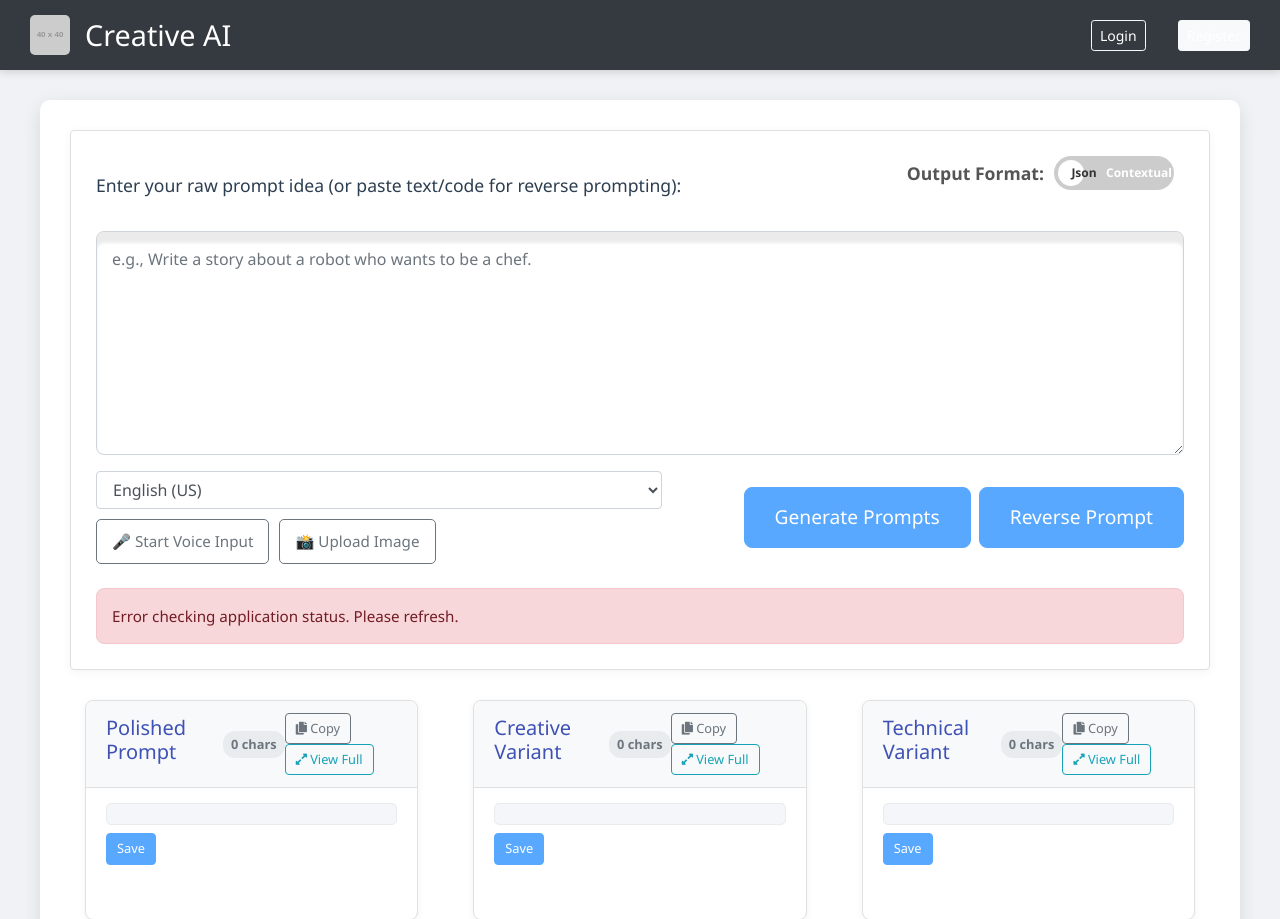
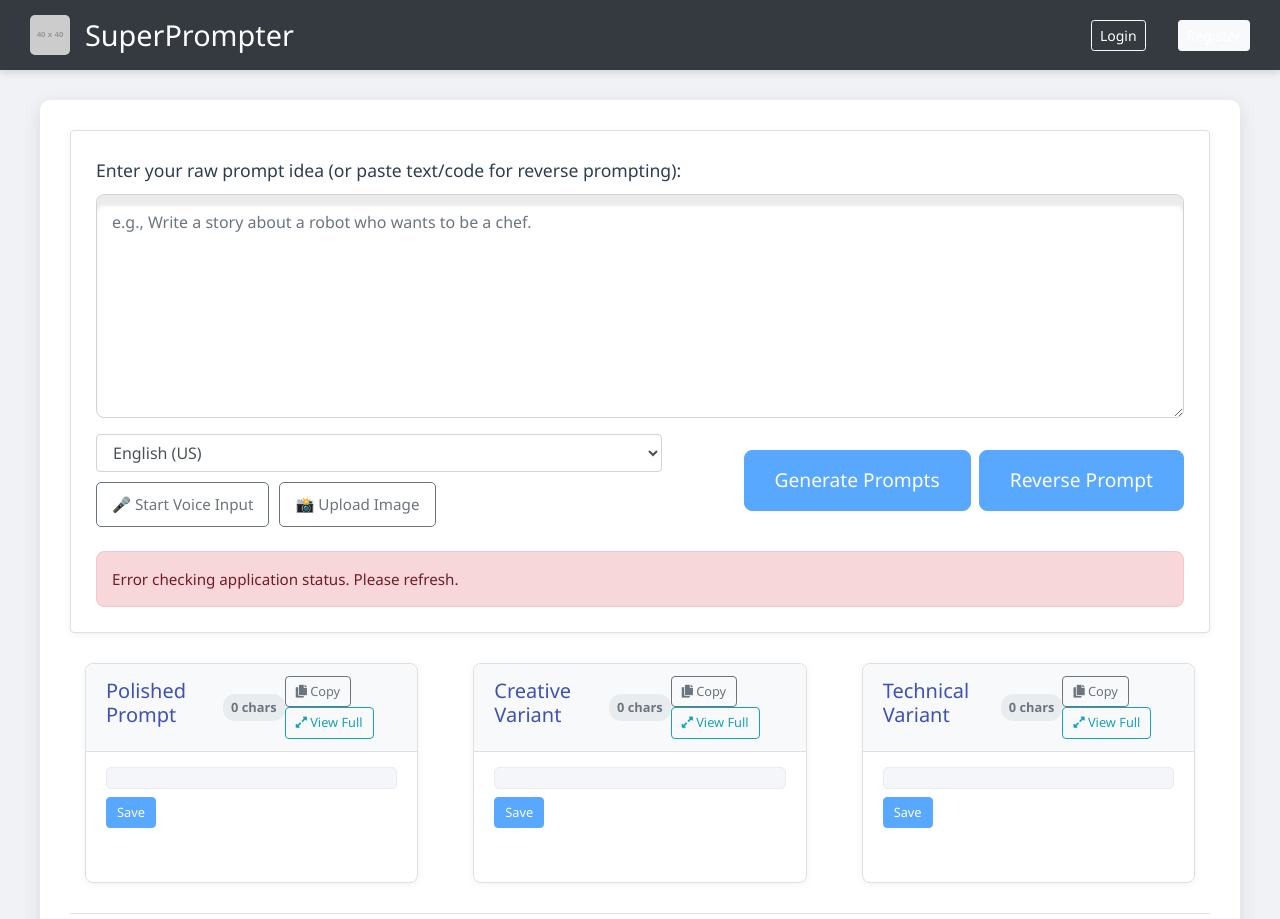
Before and after one commit to simpdatasush/prompts_testing, a Python web app: template templates/index.html in a window 1280 px wide. Shown: the top 919 px of the page. Run offline with Jinja, Linux system fonts and the light colour scheme; the template is opened without the code that fills it, so the values that code supplies are empty; grey boxes labelled with a size stand in for pictures from a placeholder-image service; some libraries are stand-ins or nearby versions.

Commit message:
Update index.html

```diff
--- a/templates/index.html
+++ b/templates/index.html
@@ -3,17 +3,17 @@
 <head>
    <meta charset="UTF-8">
    <meta name="viewport" content="width=device-width, initial-scale=1.0">
-  <title>AI Prompt Generator - Home</title>
+   <title>AI Prompt Generator</title>
    <!-- Bootstrap CSS for modern styling -->
    <link rel="stylesheet" href="https://stackpath.bootstrapcdn.com/bootstrap/4.5.2/css/bootstrap.min.css">
-  <!-- Font Awesome for icons (optional, but good for consistency) -->
+   <!-- Font Awesome for icons -->
    <link rel="stylesheet" href="https://cdnjs.cloudflare.com/ajax/libs/font-awesome/5.15.3/css/all.min.css">
    <style>
        body {
            font-family: 'Segoe UI', Tahoma, Geneva, Verdana, sans-serif;
            margin: 0;
            padding: 0; /* Remove body padding as main-content-wrapper will handle it */
-          background-color: #f0f2f5; /* Consistent background */
+           background-color: #f0f2f5;
            color: #333;
            line-height: 1.6;
        }
@@ -519,126 +519,14 @@
            color: #dc3545; /* Red for active timer */
            display: none; /* Hidden by default */
        }
-
-      /* Styles for the custom toggle switch */
-      .toggle-switch-container {
-          display: flex;
-          align-items: center;
-          justify-content: flex-end; /* Align to the right */
-          margin-bottom: 15px;
-          font-weight: bold;
-      }
-
-      .toggle-switch-container label {
-          margin-right: 10px;
-          color: #555;
-      }
-
-      .toggle-switch {
-          position: relative;
-          display: inline-block;
-          width: 120px; /* Doubled from 60px */
-          height: 34px;
-      }
-
-      .toggle-switch input {
-          opacity: 0;
-          width: 0;
-          height: 0;
-      }
-
-      .slider {
-          position: absolute;
-          cursor: pointer;
-          top: 0;
-          left: 0;
-          right: 0;
-          bottom: 0;
-          background-color: #ccc;
-          -webkit-transition: .4s;
-          transition: .4s;
-          border-radius: 34px;
-      }
-
-      .slider:before {
-          position: absolute;
-          content: "";
-          height: 26px;
-          width: 26px;
-          left: 4px;
-          bottom: 4px;
-          background-color: white;
-          -webkit-transition: .4s;
-          transition: .4s;
-          border-radius: 50%;
-      }
-
-      input:checked + .slider {
-          background-color: #2196F3;
-      }
-
-      input:focus + .slider {
-          box-shadow: 0 0 1px #2196F3;
-      }
-
-      input:checked + .slider:before {
-          -webkit-transform: translateX(86px); /* Adjusted for new width */
-          -ms-transform: translateX(86px);    /* Adjusted for new width */
-          transform: translateX(86px);       /* Adjusted for new width */
-      }
-
-      /* Round sliders */
-      .slider.round {
-          border-radius: 34px;
-      }
-
-      .slider.round:before {
-          border-radius: 50%;
-      }
-
-      .toggle-text {
-          position: absolute;
-          font-size: 12px;
-          font-weight: bold;
-          line-height: 34px;
-          text-align: center;
-          width: 100%;
-          user-select: none; /* Prevent text selection */
-      }
-
-      .toggle-text.contextual {
-          left: 25px; /* Adjusted for centering in new width */
-          color: #FFFFFF; /* Default color when Contextual is active */
-      }
-
-      .toggle-text.json {
-          right: 30px; /* Adjusted for centering in new width */
-          color: #333; /* Default color when JSON is not active */
-      }
-
-      input:checked + .slider .toggle-text.contextual {
-          color: #333; /* Muted color when JSON is active */
-      }
-
-      input:checked + .slider .toggle-text.json {
-          color: white; /* Highlighted color when JSON is active */
-      }
-
-      input:not(:checked) + .slider .toggle-text.contextual {
-          color: white; /* Highlighted color when Contextual is active */
-      }
-
-      input:not(:checked) + .slider .toggle-text.json {
-          color: #333; /* Muted color when Contextual is active */
-      }
    </style>
 </head>
 <body>
     <header class="app-header">
         <div class="logo-section">
             <!-- Placeholder for a logo image. You can replace this with an actual image. -->
-            <img src="https://placehold.co/40x40/007bff/ffffff?text=AI" alt="Creative AI Logo" class="app-logo">
-            <h1>Creative AI</h1>
+            <img src="https://placehold.co/40x40/007bff/ffffff?text=AI" alt="SuperPrompter Logo" class="app-logo">
+            <h1>SuperPrompter</h1>
         </div>
         <div class="auth-section">
             {% if current_user.is_authenticated %}
@@ -668,20 +556,7 @@
             <div class="card-body">
                 <!-- START: Wrapped content in form tag -->
                 <form id="promptForm">
-                    <div class="d-flex justify-content-between align-items-center mb-3">
-                        <label for="prompt_input" class="form-label mb-0">Enter your raw prompt idea (or paste text/code for reverse prompting):</label>
-                        <!-- Toggle Switch for Output Format Mode -->
-                        <div class="toggle-switch-container">
-                            <label for="promptModeToggle">Output Format:</label>
-                            <label class="toggle-switch">
-                                <input type="checkbox" id="promptModeToggle">
-                                <span class="slider round">
-                                    <span class="toggle-text contextual">Contextual</span>
-                                    <span class="toggle-text json">Json</span>
-                                </span>
-                            </label>
-                        </div>
-                    </div>
+                    <label for="prompt_input" class="form-label">Enter your raw prompt idea (or paste text/code for reverse prompting):</label>
                     <textarea id="prompt_input" name="prompt_input" class="form-control" rows="8" placeholder="e.g., Write a story about a robot who wants to be a chef."></textarea>
 
                     <div class="d-flex justify-content-between align-items-center mt-3 flex-wrap">
@@ -896,7 +771,7 @@
                "no_input_provided": "Para habilitar la generación de indicaciones, por favor, comparta su entrada primero.", // NEW message
                "api_key_not_configured": "La clave API de Gemini no está configurada o el modelo de IA no se pudo inicializar.",
                "image_processing": "🖼️ Procesando imagen y extrayendo texto...",
-               "image_success":  "✅ Texto extraído de la imagen. Haga clic en \"Générer les invites\" para afinar." ,
+               "image_success":  "✅ Texto extraído de la imagen. Haga clic en \"Generar Indicaciones\" para afinar." ,
                "image_error":  "❌ Error de procesamiento de imagen:" ,
                "no_image_selected":  "❗ Por favor, seleccione un archivo de imagen primero." ,
                "copy_success":  "✅ Indicación copiada al portapapeles." ,
@@ -905,7 +780,7 @@
            "fr-FR": {
                "application_ready": "Application prête.",
                "generating": "🚀 Génération des invites et variantes...",
-               "reverse_prompting": "🧠 Inférence de l'invite à partir du texto/código...",
+               "reverse_prompting": "🧠 Inférence de l'invite à partir du texte/code...",
                "voice_not_supported": "Avertissement: Votre navigateur ne prend pas en charge l'API vocale para la saisie vocale.",
                "listening": "🗣️ À l'écoute (Français). Parlez maintenant.",
                "voice_captured":  "✅ Saisie vocale capturée. Cliquez sur \"Générer les invites\"." ,
@@ -922,11 +797,11 @@
                "generation_complete":  "✨ Toutes les tâches de génération d'invites terminées." ,
                "reverse_prompt_complete": "✨ Invite inverse inférée avec succès.",
                "no_input_provided": "Pour activer la génération d'invites, veuillez d'abord partager votre saisie.", // NEW message
-               "api_key_not_configured": "La clé API de Gemini n'est pas configurée ou le modèle d'IA n'a pas pu être initialiser.",
+               "api_key_not_configured": "La clé API Gemini n'est pas configurée ou le modèle d'IA n'a pas pu être initialiser.",
                "image_processing": "🖼️ Traitement de l'image et extraction du texto...",
                "image_success":  "✅ Texto extraído de la imagen. Haga clic en \"Générer les invites\" para afiner." ,
                "image_error":  "❌ Error de procesamiento de imagen :" ,
-               "no_image_selected":  "❗ Veuillez sélectionner un archivo de imagen en primer lieu." ,
+               "no_image_selected":  "❗ Veuillez seleccionar un archivo de imagen en primer lieu." ,
                "copy_success":  "✅ Invite copiada en el portapapeles !" ,
                "copy_fail":  "❌ Échec de la copia de la invite en el portapapeles."
            },
@@ -1122,7 +997,7 @@
                } else if (data.daily_limit_reached) {
                    canGenerate = false;
                    messageType = 'danger';
-                   statusMessage = `Daily limit reached: You have used ${data.daily_count}/10 generations today.`;
+                   statusMessage = `Daily limit reached: You have used ${data.daily_count}/10 generations today. Please try again tomorrow.`;
                    cooldownTimerDisplay.style.display = 'none'; // Ensure timer is hidden
                } else {
                    // If not on cooldown or limit, show daily count for non-admins
@@ -1167,7 +1042,6 @@
 
            const promptInput = document.getElementById('prompt_input').value.trim(); // Trim whitespace
            const selectedLanguage = document.getElementById('lang_select').value;
-           const isJsonMode = document.getElementById('promptModeToggle').checked; // Get JSON mode state
 
            // Clear previous outputs and token counts
            document.getElementById('polished_output').textContent = '';
@@ -1203,7 +1077,6 @@
                const formData = new FormData();
                formData.append('prompt_input', promptInput);
                formData.append('language_code', selectedLanguage);
-               formData.append('is_json_mode', isJsonMode ? 'true' : 'false'); // Send JSON mode flag
 
                const response = await fetch('/generate', {
                    method: 'POST',
@@ -1278,7 +1151,6 @@
        reversePromptButton.addEventListener('click', async function() {
            const promptInput = document.getElementById('prompt_input').value.trim(); // Trim whitespace
            const selectedLanguage = document.getElementById('lang_select').value;
-           const isJsonMode = document.getElementById('promptModeToggle').checked; // Get JSON mode state
 
            // Clear previous outputs and token counts
            document.getElementById('polished_output').textContent = '';
@@ -1318,8 +1190,7 @@
                    },
                    body: JSON.stringify({
                        input_text: promptInput,
-                       language_code: selectedLanguage,
-                       is_json_mode: isJsonMode // Send JSON mode flag
+                       language_code: selectedLanguage
                    })
                });
 
@@ -1688,17 +1559,6 @@
            modalOverlay.classList.remove('show');
        }
        // --- END Full Context View Modal Functions ---
-
-       // Toggle Switch Logic (from previous interaction, now integrated into the old layout)
-       const promptModeToggle = document.getElementById('promptModeToggle');
-       // The prompt_input textarea is already defined globally.
-
-       // The toggle now only influences the `is_json_mode` flag sent to the backend.
-       // The input area remains the same.
-       promptModeToggle.addEventListener('change', function() {
-           // No direct UI changes to input area based on this toggle.
-           // The `is_json_mode` flag will be read when generate/reverse buttons are clicked.
-       });
    </script>
 </body>
 </html>
```
Lines whose indentation alone changed are shown as unchanged.
